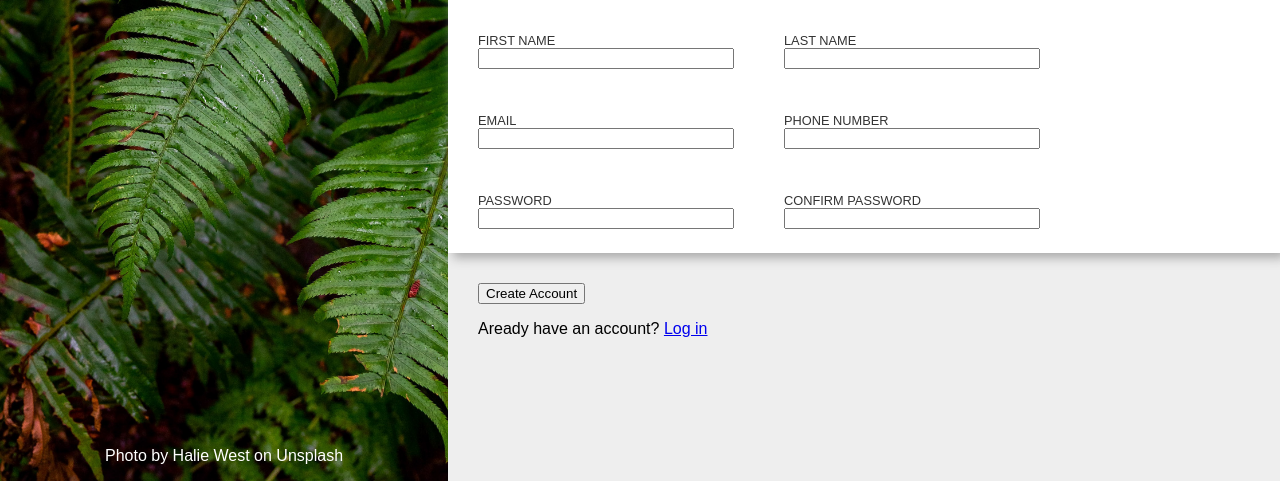
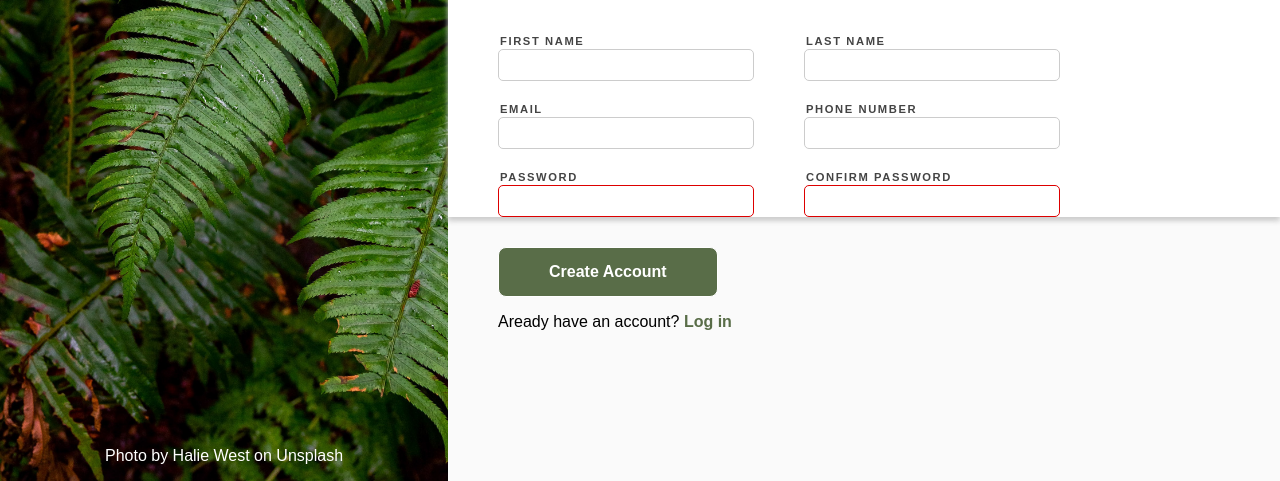
Before and after one commit to SerginoCroes/odin-form, a plain HTML site: page index.html in a window 1280 px wide. Shown: the part 319-800 px from the top of the page. Drawn offline with Linux system fonts and the light colour scheme.

Commit message:
pretty close to example

```diff
--- a/index.html
+++ b/index.html
@@ -26,7 +26,7 @@
         </div>
         <div class="formcontent">
             <p>Let's do this!</p>
-            <form>
+            <form id="form" action="submit.html">
                 <div class="field">
                     <label for="fname">FIRST NAME</label>
                     <input type="text" name="cform" id="fname">
@@ -44,22 +44,22 @@
                 <div class="field">
 
                     <label for="pnumber">PHONE NUMBER</label>
-                    <input type="text" name="cform" id="email">
+                    <input type="text" name="cform" id="pnumber">
                 </div>
                 <div class="field">
 
                     <label for="pword">PASSWORD</label>
-                    <input type="password" name="cform" id="pword">
+                    <input type="password" name="cform" id="pword" required>
                 </div>
                 <div class="field">
 
                     <label for="cpword">CONFIRM PASSWORD</label>
-                    <input type="password" name="cform" id="cpword">
+                    <input type="password" name="cform" id="cpword" required>
                 </div>
             </form>
         </div>
         <div class="footerbutton">
-            <button type="submit">Create Account</button>
+            <button type="submit" form="form">Create Account</button>
             <p>Aready have an account? <a href="./login.html">Log in</a></p>
         </div>
     </div>
--- a/style.css
+++ b/style.css
@@ -53,26 +53,28 @@ body {
     justify-content: space-between;
     height: 100vh;
     width: 100vw;
-    background-color: #eee;
+    background-color: #fafafa;
 }
 
 .formheader {
     margin: 0px;
-    padding: 100px 0px 0px 30px;
-    height: 30vh;
+    padding: 100px 100px 0px 50px;
+    height: 25vh;
     font-size: 1.4rem;
     font-weight: bold;
 }
 
 .formcontent {
     background-color: #fff;
-    padding: 0px 30px;
-    box-shadow: 5px 5px 10px #aaa;
+    padding: 0px 50px;
+    box-shadow: 0px 4px 5px #ccc;
+    height: 35vh;
 }
 
 .formcontent p {
     font-size: 1.6rem;
     margin: 1rem 0px;
+    color: #444;
 }
 
 .formcontent form{
@@ -80,7 +82,6 @@ body {
     display: flex;
     flex-wrap: wrap;
     justify-content: flex-start;
-    height: 30vh;
 }
 
 .formcontent .field {
@@ -91,11 +92,50 @@ body {
 }
 
 .field label {
-    font-size: 0.8rem;
-    color: #333;
+    font-size: 0.7rem;
+    font-weight: bold;
+    letter-spacing: 0.1rem;
+    color: #444;
+    margin: 2px;
+}
+
+input {
+    margin: 0px;
+    height: 30px;
+    border: 1px solid #ccc;
+    border-radius: 5px;
+    padding: 0px 10px;
+    font-size: 1rem;
+    background-color: #fff;
+}
+
+input:focus {
+    outline: none !important;
+    border-color: #00d;
+    box-shadow: 3px 3px 5px #ccc;
+}
+
+input[type="password"]:invalid {
+    border-color: #d00;
 }
 
 .footerbutton {
     height: 30vh;
-    padding: 30px;
+    padding: 30px 50px;
 }
+
+.footerbutton button {
+    background-color: #596D48;
+    color: #fff;
+    padding: 15px 50px;
+    border: 1px solid #fff;
+    border-radius: 8px;
+    font-size: 1rem;
+    font-weight: bold;
+}
+
+.footerbutton a {
+    text-decoration: none;
+    font-weight: bold;
+    color: #596D48;
+}
```
